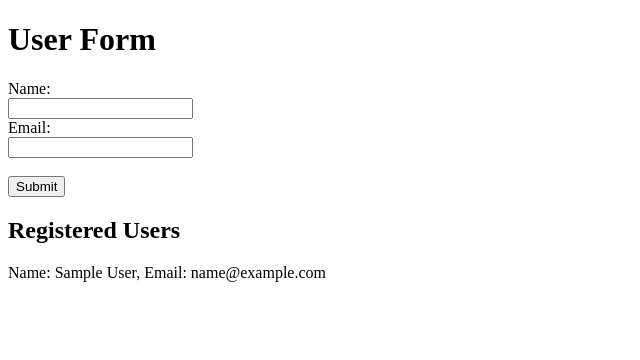
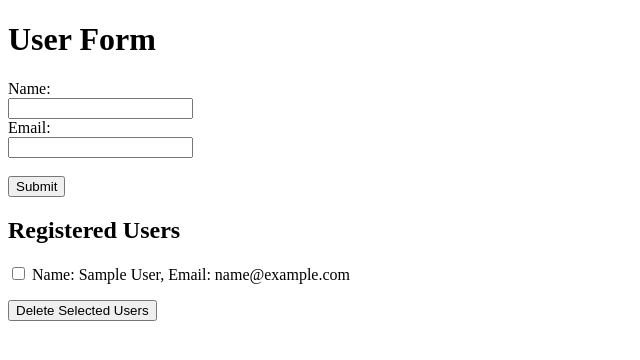
Before and after one commit to idubimm/SEMPERIS-SUMMERY-PROJECT, a Flask app: page /ALL/ in a window 1280 px wide. Shown: the top 360 px of the page, without its empty margins (0-640 px from the left). Run offline with Flask 3, Linux system fonts and the light colour scheme; tables that the repository leaves empty hold one stand-in row (values such as "Sample post").

Commit message:
added delete and checkboxes

```diff
--- a/src/app.py
+++ b/src/app.py
@@ -49,8 +49,8 @@ def create_user(name, email):
 
 @app.route("/")
 def index():
-    """index default for site access url"""
-    return render_template("index.html")
+    """Redirect to the all_users page"""
+    return redirect(url_for("all_users"))
 
 
 # @app.route('/ALL/')
@@ -84,6 +84,17 @@ def hello(name):
     return f"Hello, {name}!"
 
 
+@app.route("/delete", methods=["POST"])
+def delete_users():
+    """delete selected users from db using sql alchemy"""
+    for key in request.form:
+        if key.startswith("user"):
+            user_id = int(key[4:])
+            User.query.filter_by(id=user_id).delete()
+    db.session.commit()
+    return redirect(url_for("all_users"))
+
+
 @app.route("/ping", methods=["POST"])
 def ping():
     """smoke test to check api"""
--- a/src/templates/index.html
+++ b/src/templates/index.html
@@ -1,10 +1,12 @@
 <!DOCTYPE html>
 <html lang="en">
+
 <head>
     <meta charset="UTF-8">
     <meta name="viewport" content="width=device-width, initial-scale=1.0">
     <title>User Form</title>
 </head>
+
 <body>
     <h1>User Form</h1>
     <form action="/save" method="post">
@@ -15,8 +17,15 @@
         <input type="submit" value="Submit">
     </form>
     <h2>Registered Users</h2>
-    {% for user in registered_users %}
-    <p>Name: {{ user.name }}, Email: {{ user.email }}</p>
-    {% endfor %}
+    <form action="/delete" method="post">
+        {% for user in registered_users %}
+        <p>
+            <input type="checkbox" id="user{{ user.id }}" name="user{{ user.id }}">
+            <label for="user{{ user.id }}">Name: {{ user.name }}, Email: {{ user.email }}</label>
+        </p>
+        {% endfor %}
+        <input type="submit" value="Delete Selected Users">
+    </form>
 </body>
+
 </html>
```
